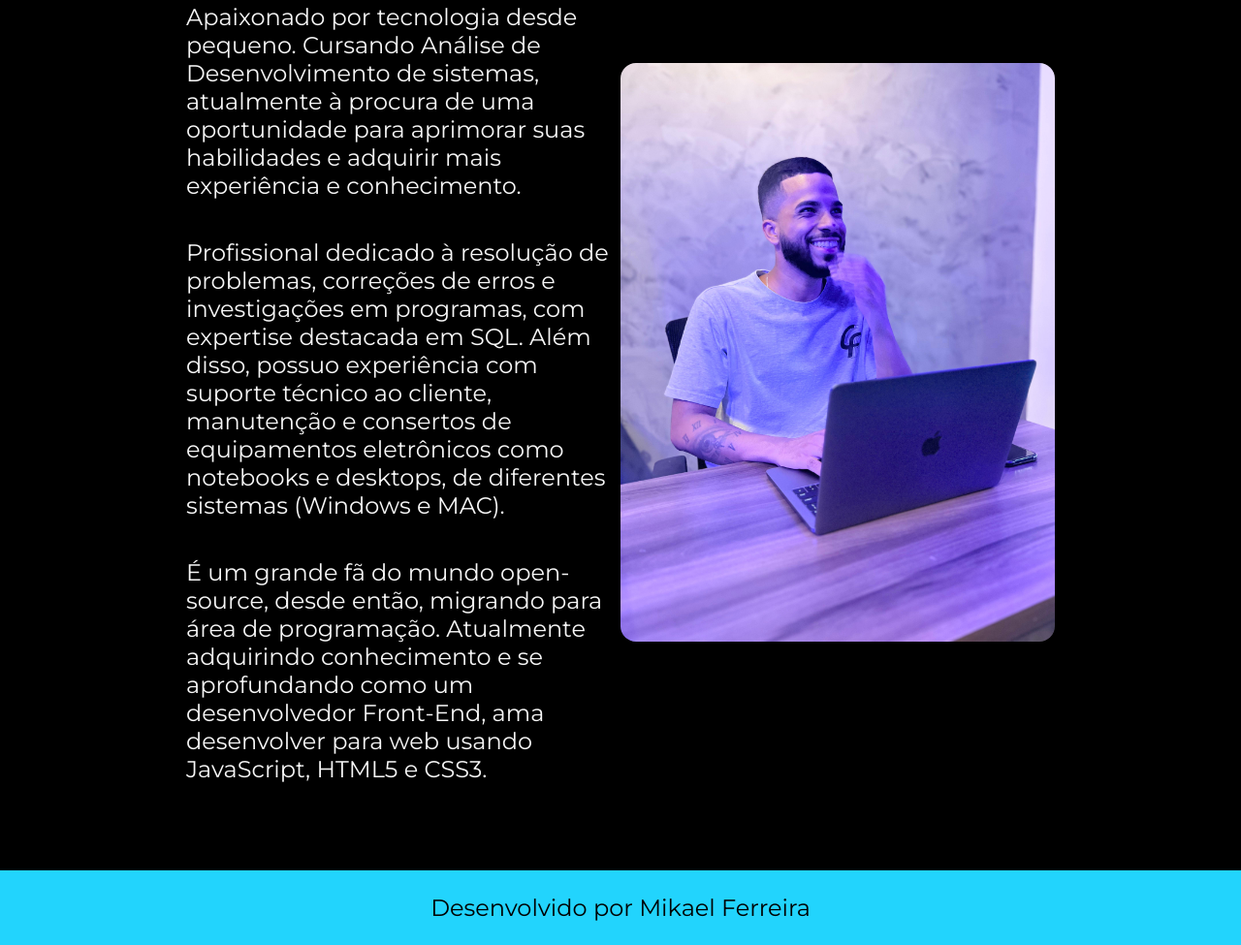
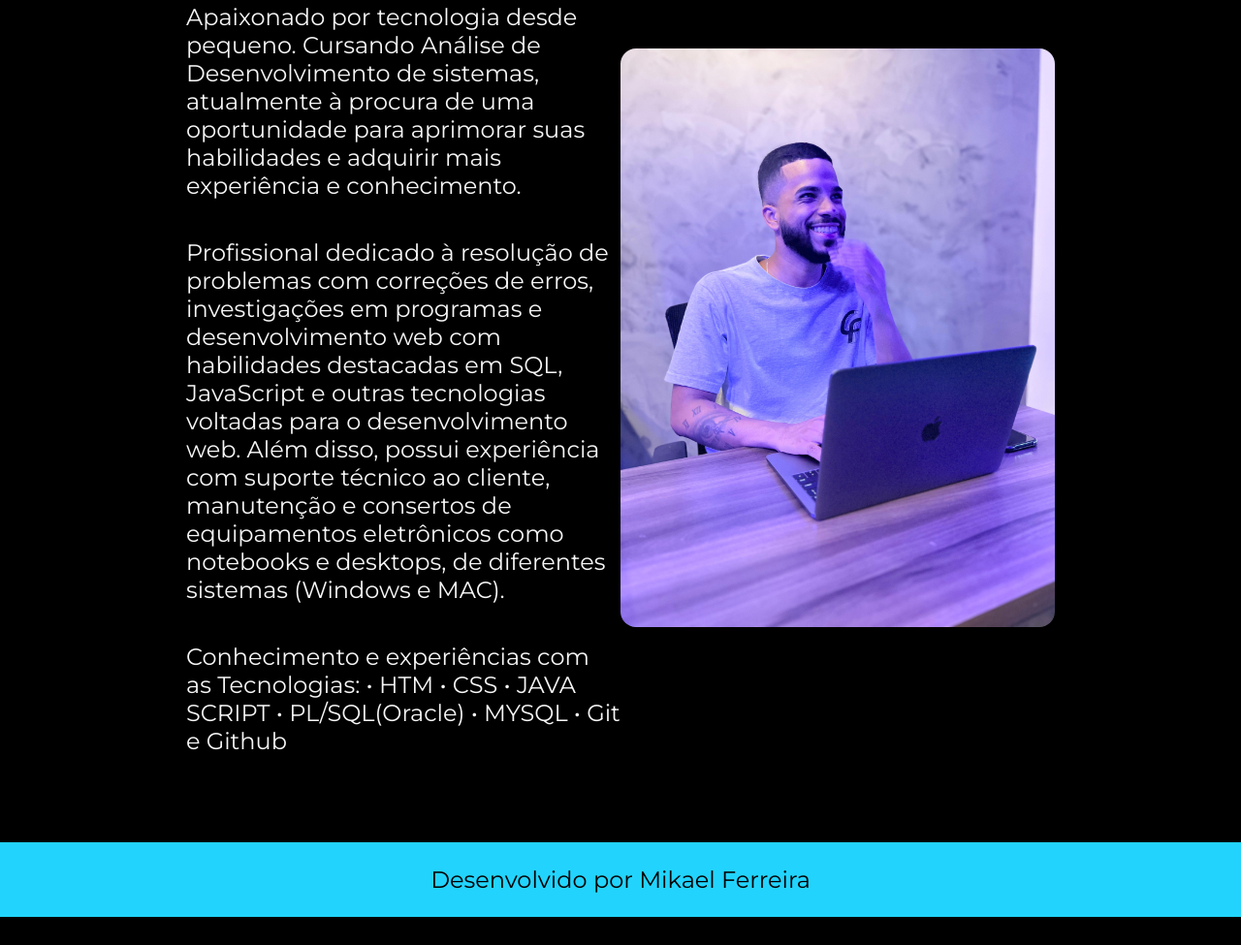
Before and after one commit to MikaelSouzafr/sobre-mim, a plain HTML site: page about.html in a window 1280 px wide. Shown: the part 226-1201 px from the top of the page at 97% size. After the commit the page ends 1172 px from the top, so only its background shows below. Drawn offline with nearby package versions, Linux system fonts and the light colour scheme.

Commit message:
Atualizando Home

```diff
--- a/about.html
+++ b/about.html
@@ -19,9 +19,15 @@
             <h1 class="apresentacao_titulo">Sobre mim</h1>
             <P class="apresentacao_texto">Apaixonado por tecnologia desde pequeno. Cursando Análise de Desenvolvimento de sistemas, atualmente à procura de uma oportunidade para aprimorar suas habilidades e adquirir mais experiência e conhecimento.
             </P>
-            <P class="apresentacao_texto">Profissional dedicado à resolução de problemas, correções de erros e investigações em programas, com expertise destacada em SQL. Além disso, possuo experiência com suporte técnico ao cliente, manutenção e consertos de equipamentos eletrônicos como notebooks e desktops, de diferentes sistemas (Windows e MAC).
+            <P class="apresentacao_texto">Profissional dedicado à resolução de problemas com correções de erros, investigações em programas e desenvolvimento web com habilidades destacadas em SQL, JavaScript e outras tecnologias voltadas para o desenvolvimento web. Além disso, possui experiência com suporte técnico ao cliente, manutenção e consertos de equipamentos eletrônicos como notebooks e desktops, de diferentes sistemas (Windows e MAC).
             </P>
-            <P class="apresentacao_texto">É um grande fã do mundo open-source, desde então, migrando para área de programação. Atualmente adquirindo conhecimento e se aprofundando como um desenvolvedor Front-End, ama desenvolver para web usando JavaScript, HTML5 e CSS3.
+            <P class="apresentacao_texto"> Conhecimento e experiências com as Tecnologias:
+                • HTM
+                • CSS
+                • JAVA SCRIPT
+                • PL/SQL(Oracle)
+                • MYSQL
+                • Git e Github
             </P>
         </section>
         <img class="img_mikael" src="img/Mikael-2.jpeg" alt="Foto do Mikael Ferreira">
```
